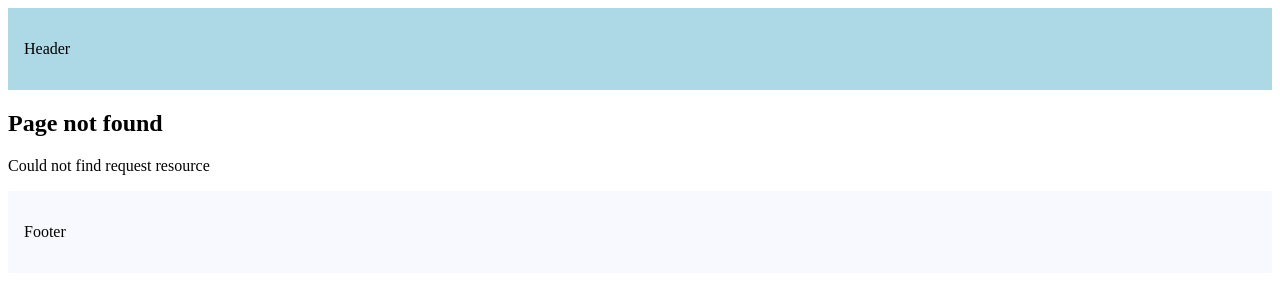
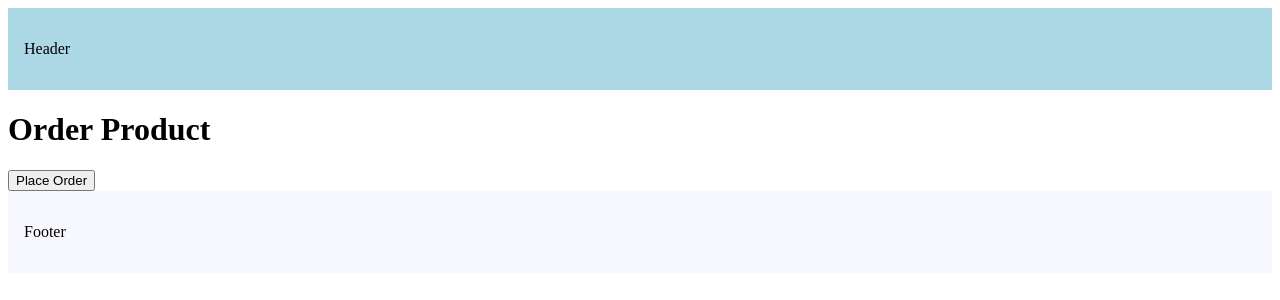
Before and after one commit to sinhu-jung/nestjs_study, a Next.js app: page /order-product in a window 1280 px wide. Before the commit this address had no page. Shown: the top 300 px of the page. Built offline with nearby package versions, Linux system fonts and the light colour scheme.

Commit message:
navigating programmatically

```diff
--- /dev/null
+++ b/src/app/order-product/page.tsx
@@ -0,0 +1,20 @@
+'use client';
+import { useRouter } from 'next/navigation';
+import * as React from 'react';
+
+export interface IAppProps {}
+
+export default function OrderProduct(props: IAppProps) {
+  const router = useRouter();
+  const handleClick = () => {
+    console.log('Placing your order');
+    router.push('/');
+  };
+
+  return (
+    <>
+      <h1>Order Product</h1>
+      <button onClick={handleClick}>Place Order</button>
+    </>
+  );
+}
```
